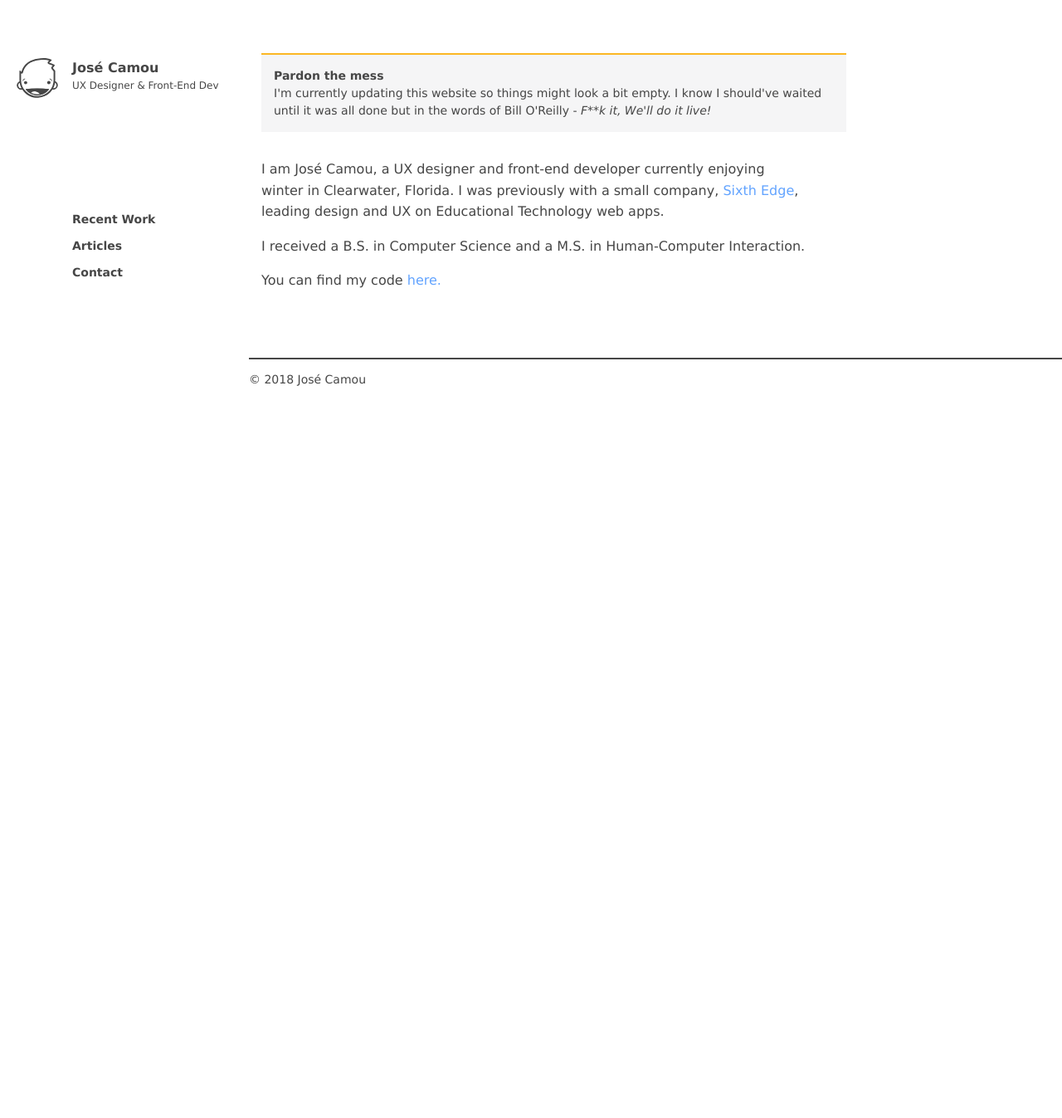
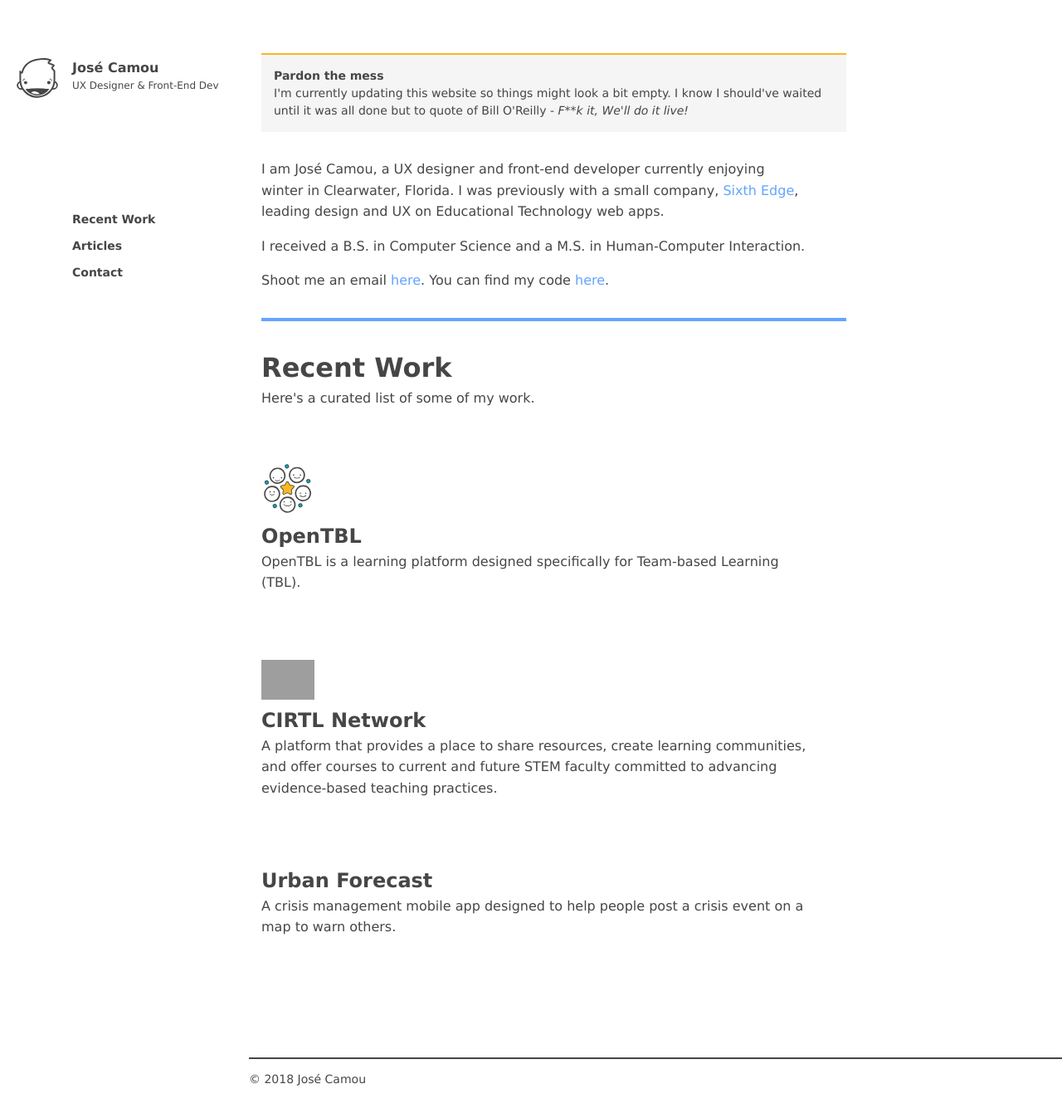
Before and after one commit to jcamou/jcamou.github.io, a Jekyll site: the page built from index.html, in a window 1280 px wide and 1375 px high. Shown: the top 1347 px of the window at 83% size. Built offline with Jekyll 4.4.1, drawn with Linux system fonts in a browser that asks for light colours; grey boxes are pictures that could not be loaded.

Commit message:
[MOD] Add recent work to index page

```diff
--- a/_includes/head.html
+++ b/_includes/head.html
@@ -4,5 +4,7 @@
 
   <title>Jose Camou</title>
   <link rel="stylesheet" type="text/css" href="/css/main.css">
+  <link rel="icon" href="favicon.ico"/>
+
 
 </head>
--- a/_sass/_objects.basic-list.scss
+++ b/_sass/_objects.basic-list.scss
@@ -14,7 +14,7 @@
 
 .basic-list--thin-dividers {
   >li {
-    // border-bottom: $border--thin;
+    border-bottom: $border--thin;
 
     &:last-of-type {
       border-bottom: none;
--- a/_sass/_settings.global.scss
+++ b/_sass/_settings.global.scss
@@ -25,6 +25,10 @@
 $transition-animation--background-color: background-color .29s ease-in-out 0s;
 $transition-animation--background-img:   background-image .15s ease-in-out 0s;
 
+// Borders
+$border--light:   2px solid $color-gray-med;
+$border--thin:    1px solid $color-gray-med;
+
 ///*------------------------------------*\
 //    #MEDIA QUERIES
 //\*------------------------------------*/
--- a/css/main.scss
+++ b/css/main.scss
@@ -49,8 +49,8 @@
 
 
 // SETTINGS
+@import "settings.colors";
 @import "settings.global";
-@import "settings.colors";
 
 
 
--- a/index.html
+++ b/index.html
@@ -7,7 +7,7 @@
   <div class="grid__col--3of4 grid__container-padding is-left grid__mobile--full-width">
     <div class='bordered-panel bordered-panel--yellow spacing__margin-bottom--2'>
       <div class="text__font-size--14 text--bold">Pardon the mess</div>
-      <div class="text__font-size--14">I'm currently updating this website so things might look a bit empty. I know I should've waited until it was all done but in the words of Bill O'Reilly - <em>F**k it, We'll do it live!</em></div>
+      <div class="text__font-size--14">I'm currently updating this website so things might look a bit empty. I know I should've waited until it was all done but to quote of Bill O'Reilly - <em>F**k it, We'll do it live!</em></div>
     </div>
 
 
@@ -15,6 +15,45 @@
 
     <p>I received a B.S. in Computer Science and a M.S. in Human-Computer Interaction. </p>
 
-    <p>You can find my code <a href="https://github.com/jcamou">here.</a></p>
+    <p class="spacing__margin-bottom--2">Shoot me an email <a href="mailto:jccamou@gmail.com?Subject=Hello">here</a>. You can find my code <a href="https://github.com/jcamou">here</a>.</p>
+
+    <hr class="divider--thick divider--blue">
+    <h1 class="spacing__margin-bottom--0">Recent Work</h1>
+    <p class="spacing__margin-bottom--4">Here's a curated list of some of my work.</p>
+    <ul class="basic-list--no-dots">
+      <li class="basic-list__item spacing__margin-bottom--4">
+        <a href="/work/opentbl" class="feature-list__link">
+          <figure class="figures__work-logo">
+            <img src="/images/work/opentbl/otbl_logo_default.svg">
+          </figure>
+          <h2 class="text__color--black">
+              OpenTBL
+          </h2>
+          <p class="text__color--black">OpenTBL is a learning platform designed specifically for Team-based Learning (TBL).</p>
+        </a>
+      </li>
+
+      <li class="basic-list__item spacing__margin-bottom--4">
+        <a href="/work/cirtl" class="feature-list__link">
+          <figure class="figures__work-logo">
+            <img src="/images/work/cirtl/cirtl_logo.png">
+          </figure>
+          <h2 class="text__color--black">
+              CIRTL Network
+          </h2>
+          <p class="text__color--black">A platform that provides a place to share resources, create learning communities, and offer courses to current and future STEM faculty committed to advancing evidence-based teaching practices.</p>
+        </a>
+      </li>
+
+      <li class="basic-list__item spacing__margin-bottom--4">
+        <a href="/work/urban-forecast" class="feature-list__link">
+          <h2 class="text__color--black">
+              Urban Forecast
+          </h2>
+          <p class="text__color--black">A crisis management mobile app designed to help people post a crisis event on a map to warn others.</p>
+        </a>
+      </li>
+
+    </ul>
   </div>
 </div>
--- a/work/cirtl.html
+++ b/work/cirtl.html
@@ -55,7 +55,7 @@
   grid__mobile--full-width">
     <div class="caption__container">
       <div class="caption__label">Fig 1. CIRTL Network Landing page</div>
-      <div class="caption__description">...</div>
+
     </div>
   </div>
 </div>
```
Also changed, not shown: favicon.ico (added).
